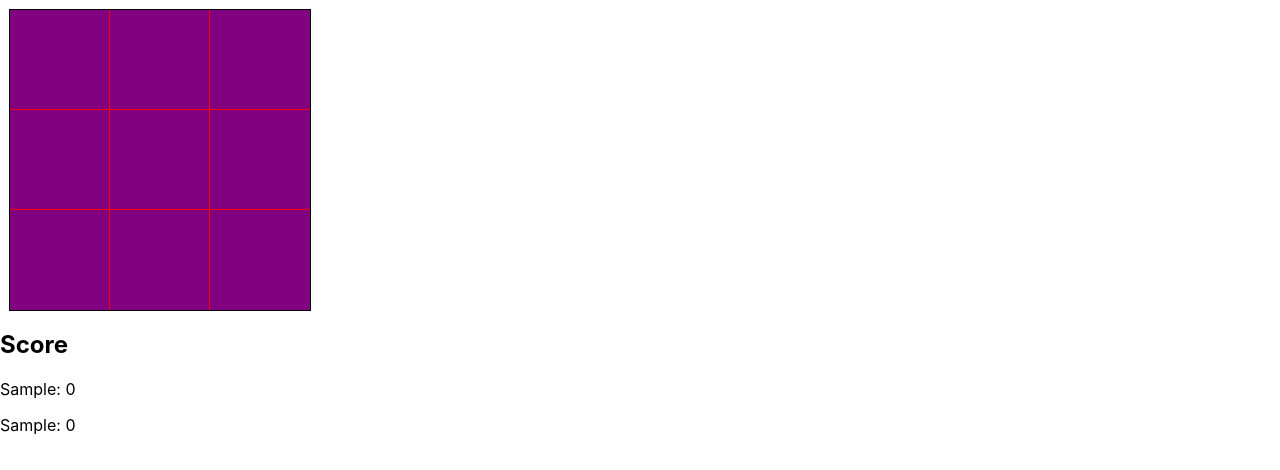
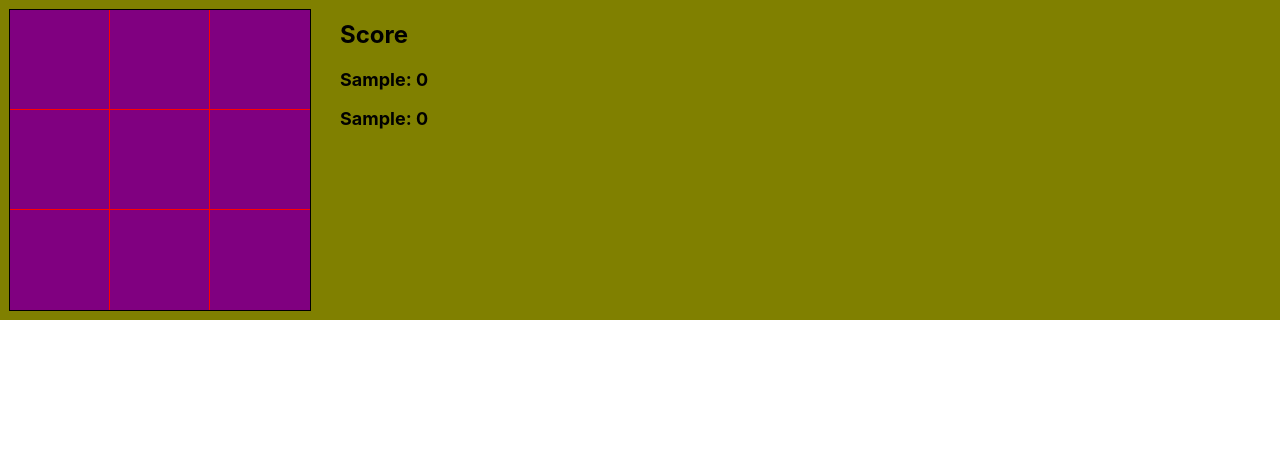
Before and after one commit to AntoBo/tic-tac-toe, a React (Create React App) app: page / in a window 1280 px wide. Both pictures are taken after typing "Sample", "Sample" into the empty fields and a click on the button "Start!". Shown: the top 470 px of the page. Built offline with nearby package versions, Linux system fonts and the light colour scheme.

Commit message:
scoreboard styles

```diff
--- a/src/components/Container/Container.jsx
+++ b/src/components/Container/Container.jsx
@@ -1,5 +1,6 @@
+import s from "./Container.module.scss";
 const Container = ({ children }) => {
-  return children;
+  return <div className={s.container}>{children}</div>;
 };
 
 export default Container;
--- /dev/null
+++ b/src/components/Container/Container.module.scss
@@ -0,0 +1,5 @@
+.container {
+  display: flex;
+  flex-wrap: wrap;
+  background-color: olive;
+}
--- a/src/components/ScoreBoard/ScoreBoard.jsx
+++ b/src/components/ScoreBoard/ScoreBoard.jsx
@@ -9,7 +9,7 @@ const ScoreBoard = () => {
     (state) => state.game.player2
   );
   return (
-    <>
+    <div className={s.scoreboard}>
       <h2>Score</h2>
       <p>
         {player1Name}: {player1Score}
@@ -17,7 +17,7 @@ const ScoreBoard = () => {
       <p>
         {player2Name}: {player2Score}
       </p>
-    </>
+    </div>
   );
 };
 
--- a/src/components/ScoreBoard/ScoreBoard.module.scss
+++ b/src/components/ScoreBoard/ScoreBoard.module.scss
@@ -0,0 +1,13 @@
+.scoreboard {
+  margin: 20px;
+  & h2 {
+    margin: 0;
+    margin-bottom: 20px;
+  }
+
+  & p {
+    margin-bottom: 15px;
+    font-size: 18px;
+    font-weight: bold;
+  }
+}
```
